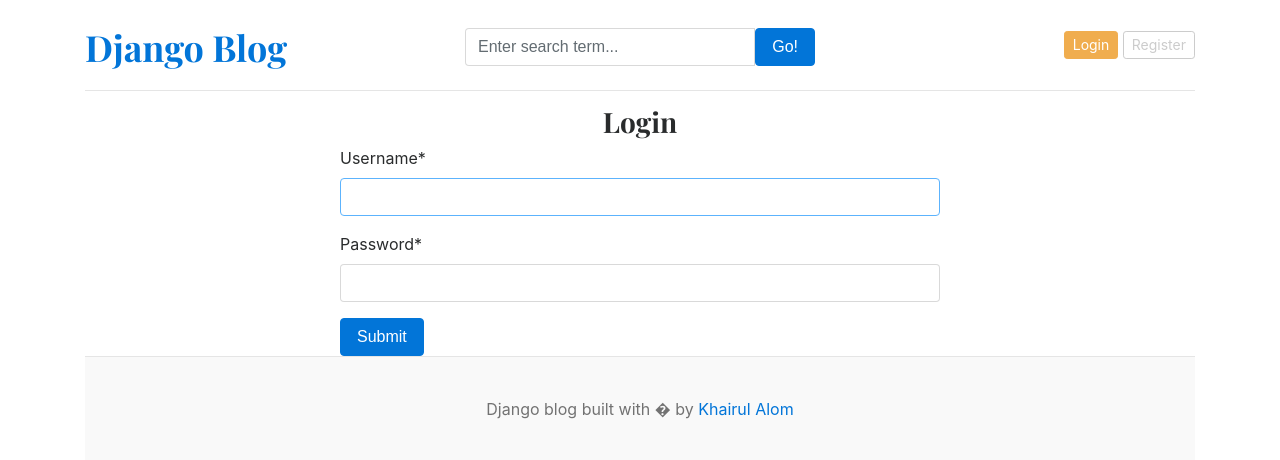
After one commit to Md-Khairul-Alom/django_blog, a Django app: page /login/ in a window 1280 px wide. The commit adds this page. Shown: the top 460 px of the page. Run offline with Django 4.2, Linux system fonts and the light colour scheme; data that the repository does not hold is empty; some libraries are stand-ins or nearby versions.

Commit message:
registration and login

```diff
--- a/blog_main/settings.py
+++ b/blog_main/settings.py
@@ -39,6 +39,8 @@ INSTALLED_APPS = [
     'django.contrib.staticfiles',
     'blogs',
     'assignments',
+    'crispy_forms',
+    'crispy_bootstrap4',
 ]
 
 MIDDLEWARE = [
@@ -133,3 +135,5 @@ DEFAULT_AUTO_FIELD = 'django.db.models.BigAutoField'
 
 MEDIA_URL = '/media/'
 MEDIA_ROOT = BASE_DIR /'media'
+
+CRISPY_TEMPLATE_PACK = 'bootstrap4'
--- a/blog_main/urls.py
+++ b/blog_main/urls.py
@@ -24,6 +24,9 @@ urlpatterns = [
     path('admin/', admin.site.urls),
     path('', views.home, name='home'),
     path('category/', include('blogs.urls')),
-    path('<slug:slug>', BlogsView.blogs, name='blogs'),
-    path('blogs/search/', BlogsView.search, name='search')
+    path('blogs/<slug:slug>', BlogsView.blogs, name='blogs'),
+    path('blogs/search/', BlogsView.search, name='search'),
+    path('register/', views.register, name='register'),
+    path('login/', views.login, name='login'),
+    path('logout/', views.logout, name='logout'),
 ]+ static(settings.MEDIA_URL, document_root=settings.MEDIA_ROOT)
--- a/blog_main/views.py
+++ b/blog_main/views.py
@@ -1,6 +1,10 @@
 
-from django.shortcuts import render
+from django.contrib.auth.forms import AuthenticationForm
+from django.shortcuts import redirect, render
 from django.urls import path
+from assignments.models import About
+from .forms import RegistrationForm
+from django.contrib import auth
 
 from blogs.models import Blog, Category
 
@@ -8,9 +12,49 @@ def home(request):
 
     featured_posts=Blog.objects.filter(is_featured=True, status='Published').order_by('updated_at')
     posts=Blog.objects.filter(is_featured=False, status='Published')
+    try:
+        about= About.objects.get()
+
+    except:
+        about=None
     context={
 
         'featured_posts':featured_posts,
         'posts':posts,
+        'about': about,
     }
     return render(request, 'home.html', context)
+
+def register(request):
+    if request.method=='POST':
+        form=RegistrationForm(request.POST)
+        if form.is_valid():
+            form.save()
+            return redirect('register')
+    else:
+        form=RegistrationForm()
+    context={
+        'form':form,
+    }
+    return render(request, 'register.html', context)
+
+def login(request):
+    if request.method =="POST":
+        form=AuthenticationForm(request, request.POST)
+        if form.is_valid():
+            username=form.cleaned_data['username']
+            password=form.cleaned_data['password']
+            user=auth.authenticate(usenrname=username, password=password)
+            if user is not None:
+                auth.login(request, user)
+            return redirect('home')
+
+    form=AuthenticationForm()
+    context={
+        'form':form,
+    }
+    return render(request, 'login.html',context)
+
+def logout(request):
+    auth.logout(request)
+    return redirect('home')
--- a/templates/base.html
+++ b/templates/base.html
@@ -35,11 +35,20 @@
               </div>
               </form>
             </div>
+
+
             <div class="col-4 d-flex justify-content-end align-items-center">
-              <a class="btn btn-sm btn-warning" href="#">Login</a> &nbsp;
-              <a class="btn btn-sm btn-outline-secondary" href="#">Register</a>
-            </div>
+              {% if not user.is_authenticated %}
+              <a class="btn btn-sm btn-warning" href="{% url 'login' %}">Login</a> &nbsp;
+              <a class="btn btn-sm btn-outline-secondary" href="{% url 'register' %}">Register</a>
+
+              {% else %}
+              <span>You are logged in as {{user}}</span>
+              &emsp;
+              <span><a href="{% url 'logout' %}">Logout</a></span>
+              {% endif %}
           </div>
+        </div>
         </header>
 
         <div class="nav-scroller py-1 mb-2">
@@ -49,8 +58,6 @@
             {% endfor %}
           </nav>
         </div>
-
-
   <!--Main Content-->
 {% block content %}
 {% endblock %}
--- /dev/null
+++ b/templates/login.html
@@ -0,0 +1,10 @@
+{% extends 'base.html' %}
+{% block content %}
+{% load crispy_forms_tags %}
+<h3 class="text-center">Login</h3>
+<form action="{% url 'login' %}" method="POST" style="width:600px; margin:auto;">
+    {% csrf_token %}
+    {{form | crispy }}
+    <button type="submit" class="btn btn-primary">Submit</button>
+</form>
+{% endblock %}
```
Also changed, not shown: blog_main/forms.py (added, +7 -0 lines), templates/register.html (added, +10 -0 lines).
